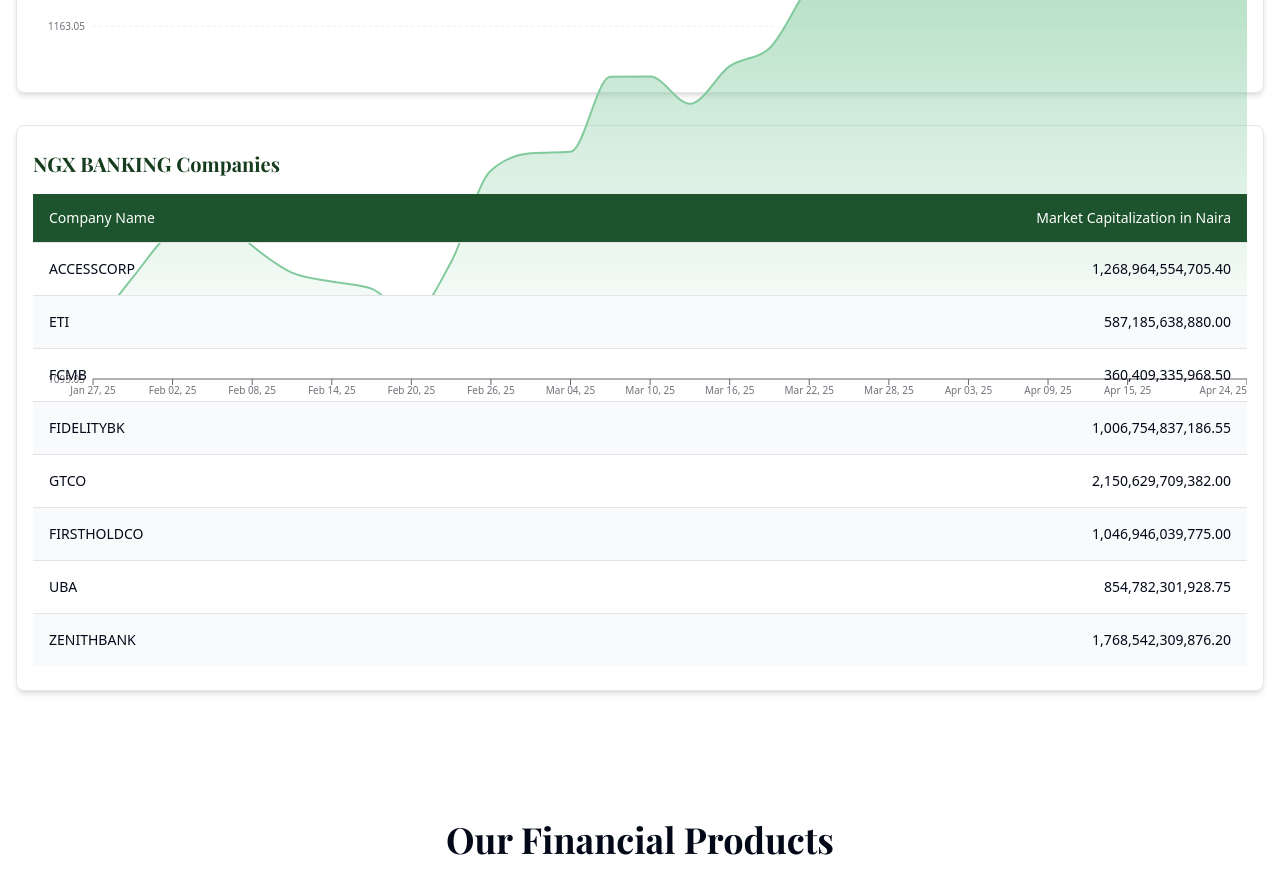
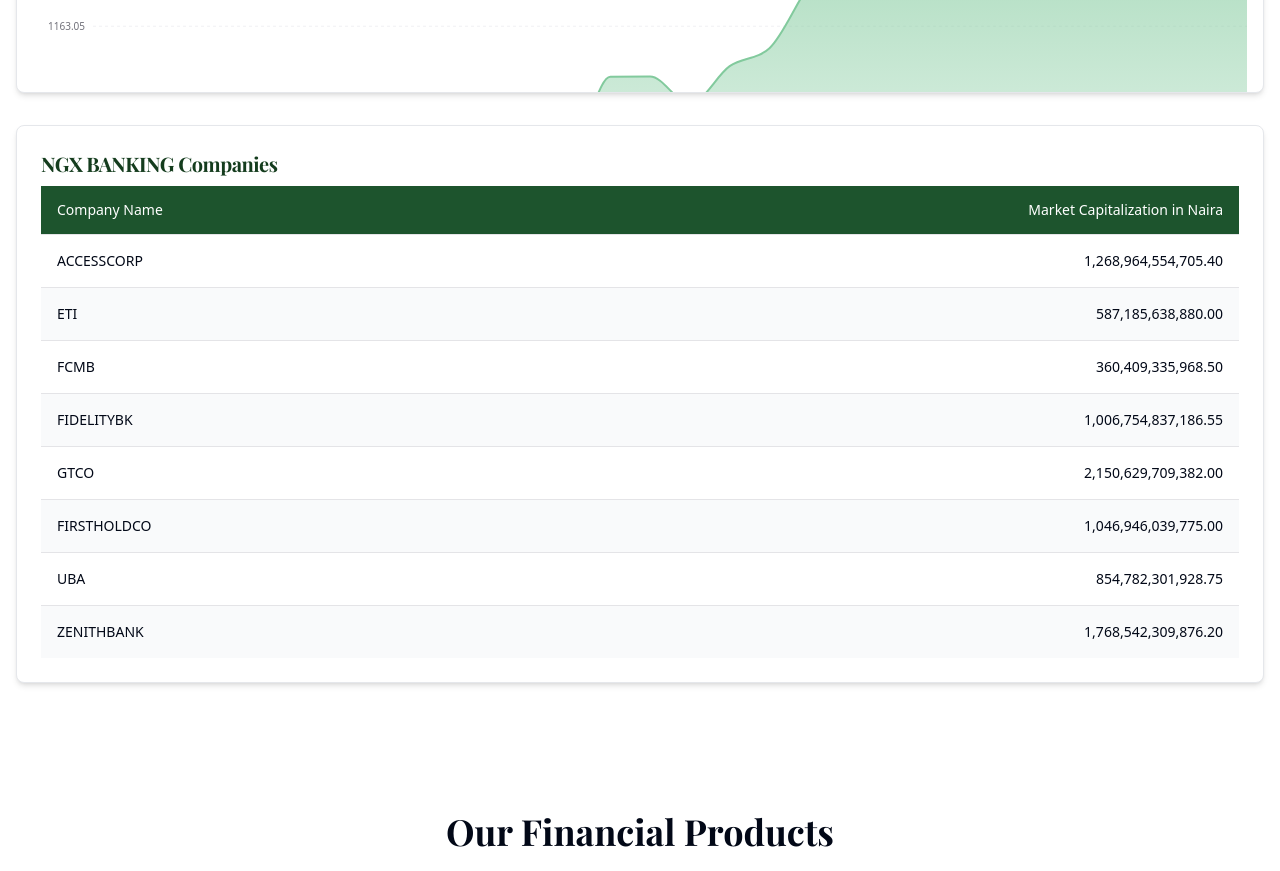
Before and after one commit to 10myttofficial/greencity-wealth-builder, a React (Vite) app: page / in a window 1280 px wide. Shown: the part 1440-2311 px from the top of the page. Built offline with nearby package versions, Linux system fonts and the light colour scheme; a web font is replaced by a local one.

Commit message:
Fix: Index tracker card layout
Refactor the layout of the index tracker card to prevent content bleeding into the NGX banking companies table.

```diff
--- a/src/components/home/IndexTrackerCard.tsx
+++ b/src/components/home/IndexTrackerCard.tsx
@@ -1,3 +1,4 @@
+
 import React, { useState } from 'react';
 import {
   Select,
@@ -18,7 +19,7 @@ import {
   ChartTooltipContent
 } from '@/components/ui/chart';
 import { Table, TableHeader, TableBody, TableRow, TableHead, TableCell } from '@/components/ui/table';
-import { Card, CardContent } from '@/components/ui/card';
+import { Card, CardContent, CardHeader, CardTitle } from '@/components/ui/card';
 import { ArrowUp, ArrowDown, HelpCircle, ZoomIn, ZoomOut } from 'lucide-react';
 import { cn } from '@/lib/utils';
 import {
@@ -124,7 +125,8 @@ const IndexTrackerCard: React.FC = () => {
 
   return (
     <div className="space-y-8">
-      <Card className="w-full shadow-md border-gray-200">
+      {/* Index Tracker Chart Card */}
+      <Card className="w-full shadow-md border-gray-200 overflow-hidden">
         <CardContent className="px-4 py-6">
           <div className="flex flex-col md:flex-row md:items-center justify-between gap-4 mb-4">
             <div className="w-full md:w-64">
@@ -284,9 +286,12 @@ const IndexTrackerCard: React.FC = () => {
         </CardContent>
       </Card>
 
+      {/* NGX Banking Companies Card - Now completely separate */}
       <Card className="w-full shadow-md border-gray-200">
-        <CardContent className="px-4 py-6">
-          <h3 className="text-xl font-bold text-greencity-800 mb-4">NGX BANKING Companies</h3>
+        <CardHeader className="pb-2">
+          <CardTitle className="text-xl font-bold text-greencity-800">NGX BANKING Companies</CardTitle>
+        </CardHeader>
+        <CardContent>
           <div className="overflow-x-auto">
             <Table>
               <TableHeader className="bg-greencity-700">
```
